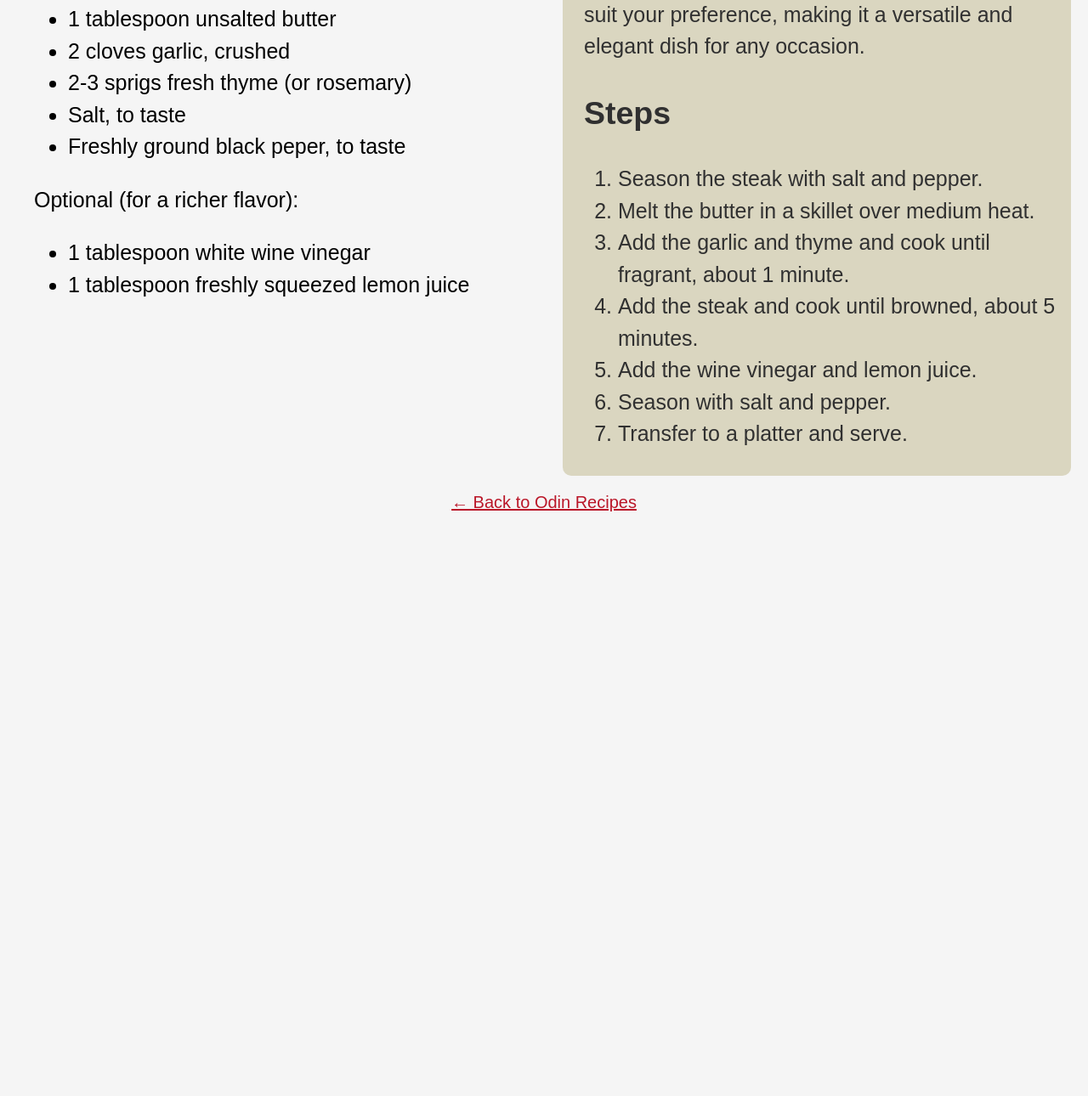
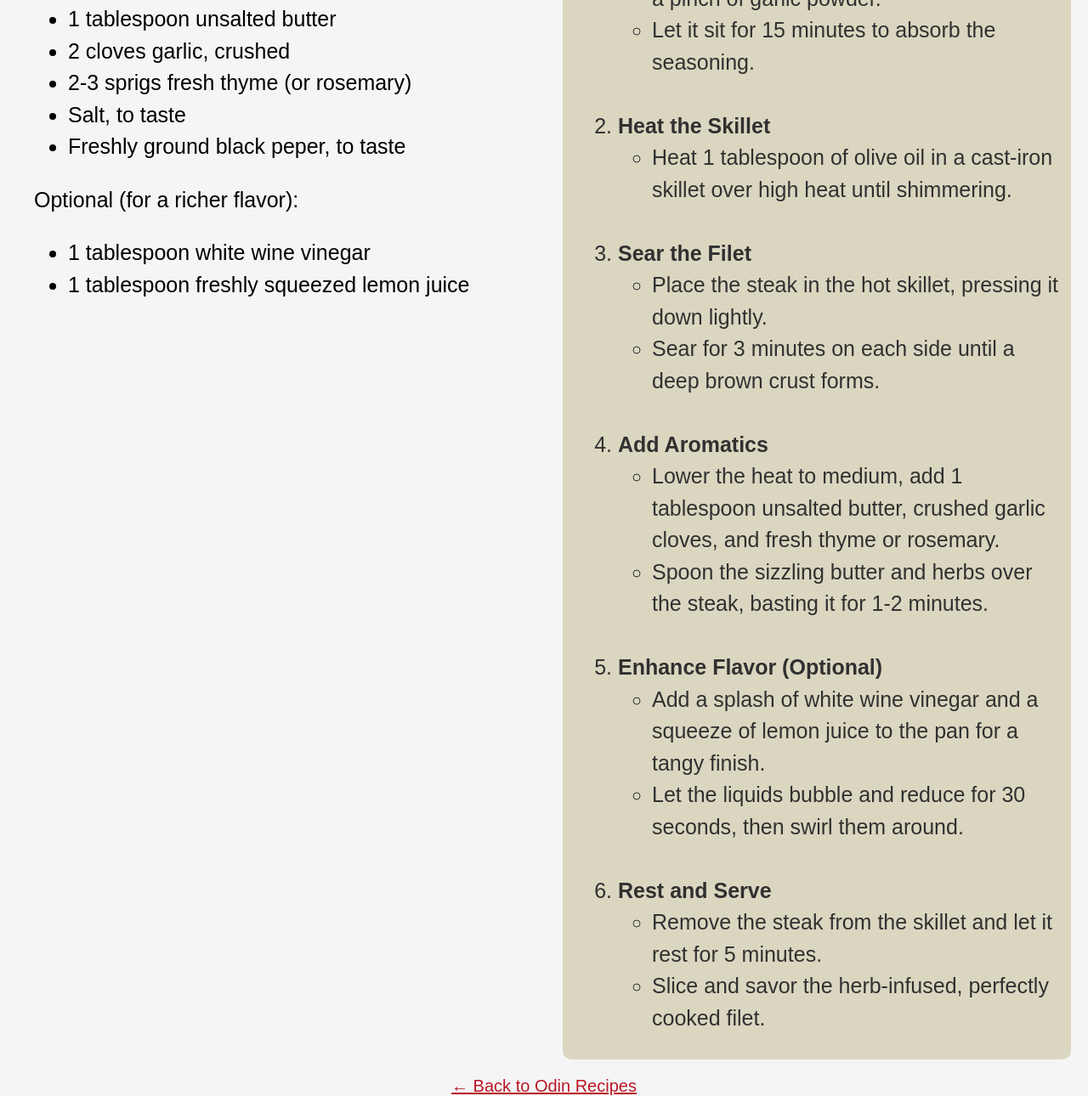
Before and after one commit to flow-state-citizen/odin-recipes, a plain HTML site: page recipes/filet-mignon/filet-mignon.html in a window 1280 px wide. Shown: the part 860-2150 px from the top of the page at 85% size. Before the commit the page ends 1463 px from the top, so only its background shows below. Drawn offline with Linux system fonts and the light colour scheme.

Commit message:
Update description and steps
This change updates the description and steps
for filet-mignon.html. It also removes styling
from filet-mignon.css.

```diff
--- a/recipes/filet-mignon/filet-mignon.css
+++ b/recipes/filet-mignon/filet-mignon.css
@@ -40,15 +40,6 @@ p {
   margin-left: 20px;
 }
 
-#right-page-container {
-  font-size: 25px;
-  padding: 5px;
-  background-color: #b2ac88;
-  border-radius: 10px;
-  opacity: 0.8;
-  line-height: 1.5;
-}
-
 #footer-container {
   text-align: center;
   margin-top: 20px;
--- a/recipes/filet-mignon/filet-mignon.html
+++ b/recipes/filet-mignon/filet-mignon.html
@@ -58,41 +58,55 @@
             <div id="filet-description-container">
                 <h2>Description</h2>
                 <div id="description-paragraphs">
-                    <p>This recipe is for a classic filet mignon, known for its tenderness and rich flavor. The steak is
-                        lightly
-                        seasoned with salt and pepper, then seared to perfection in a hot cast-iron skillet, creating a
-                        beautiful
-                        crust.
-                        Afterward, it's finished in the oven to achieve the perfect level of doneness. A simple pan
-                        sauce
-                        made
-                        with
-                        butter, garlic, and fresh thyme enhances the steak’s natural flavor, making this dish a
-                        restaurant-quality
-                        meal
-                        that’s surprisingly easy to prepare at home. Whether served with roasted vegetables, mashed
-                        potatoes, or
-                        a
-                        fresh
-                        salad, this filet mignon will impress every time.
+                    <p>This rich and flavorful filet mignon is perfectly seared to create a golden crust, locking in its
+                        tender, juicy center. Infused with fragrant garlic and fresh herbs, it’s finished with a touch
+                        of butter for a velvety, luxurious taste. A hint of white wine vinegar and lemon adds
+                        brightness, enhancing the savory flavors. This elegant steak is perfect for a special dinner or
+                        a simple yet indulgent meal at home.
                     </p>
-                    <p>You can adjust the seasonings and cooking time to suit your preference, making it a versatile and
-                        elegant
-                        dish
-                        for any occasion.</p>
                 </div>
             </div>
 
-            <div id="filet-steps-container">
+            <div id="filet-steps-container" class="steps-container">
                 <h2>Steps</h2>
                 <ol>
-                    <li>Season the steak with salt and pepper.</li>
-                    <li>Melt the butter in a skillet over medium heat.</li>
-                    <li>Add the garlic and thyme and cook until fragrant, about 1 minute.</li>
-                    <li>Add the steak and cook until browned, about 5 minutes.</li>
-                    <li>Add the wine vinegar and lemon juice.</li>
-                    <li>Season with salt and pepper.</li>
-                    <li>Transfer to a platter and serve.</li>
+                    <li><span class="bold">Prepare the Steak</span></li>
+                    <ul>
+                        <li>Season the filet generously with salt, freshly ground black pepper, smoked paprika, and a
+                            pinch of garlic powder.</li>
+                        <li>Let it sit for 15 minutes to absorb the seasoning.</li>
+                    </ul>
+                    <br>
+                    <li><span class="bold">Heat the Skillet</span></li>
+                    <ul>
+                        <li>Heat 1 tablespoon of olive oil in a cast-iron skillet over high heat until shimmering.</li>
+                    </ul>
+                    <br>
+                    <li><span class="bold">Sear the Filet</span></li>
+                    <ul>
+                        <li>Place the steak in the hot skillet, pressing it down lightly.</li>
+                        <li>Sear for 3 minutes on each side until a deep brown crust forms.</li>
+                    </ul>
+                    <br>
+                    <li><span class="bold">Add Aromatics</span></li>
+                    <ul>
+                        <li>Lower the heat to medium, add 1 tablespoon unsalted butter, crushed garlic cloves, and fresh
+                            thyme or rosemary.</li>
+                        <li>Spoon the sizzling butter and herbs over the steak, basting it for 1-2 minutes.</li>
+                    </ul>
+                    <br>
+                    <li><span class="bold">Enhance Flavor (Optional)</span></li>
+                    <ul>
+                        <li>Add a splash of white wine vinegar and a squeeze of lemon juice to the pan for a tangy
+                            finish.</li>
+                        <li>Let the liquids bubble and reduce for 30 seconds, then swirl them around.</li>
+                    </ul>
+                    <br>
+                    <li><span class="bold">Rest and Serve</span></li>
+                    <ul>
+                        <li>Remove the steak from the skillet and let it rest for 5 minutes.</li>
+                        <li>Slice and savor the herb-infused, perfectly cooked filet.</li>
+                    </ul>
                 </ol>
             </div>
 
```
